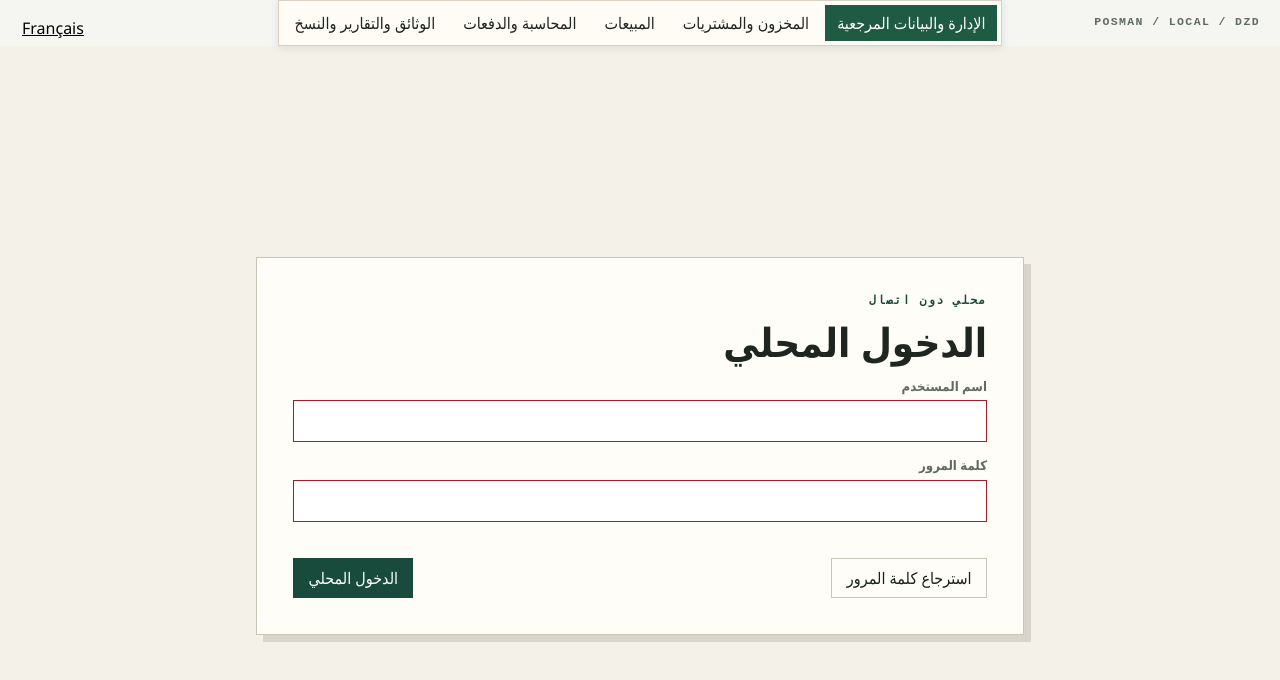
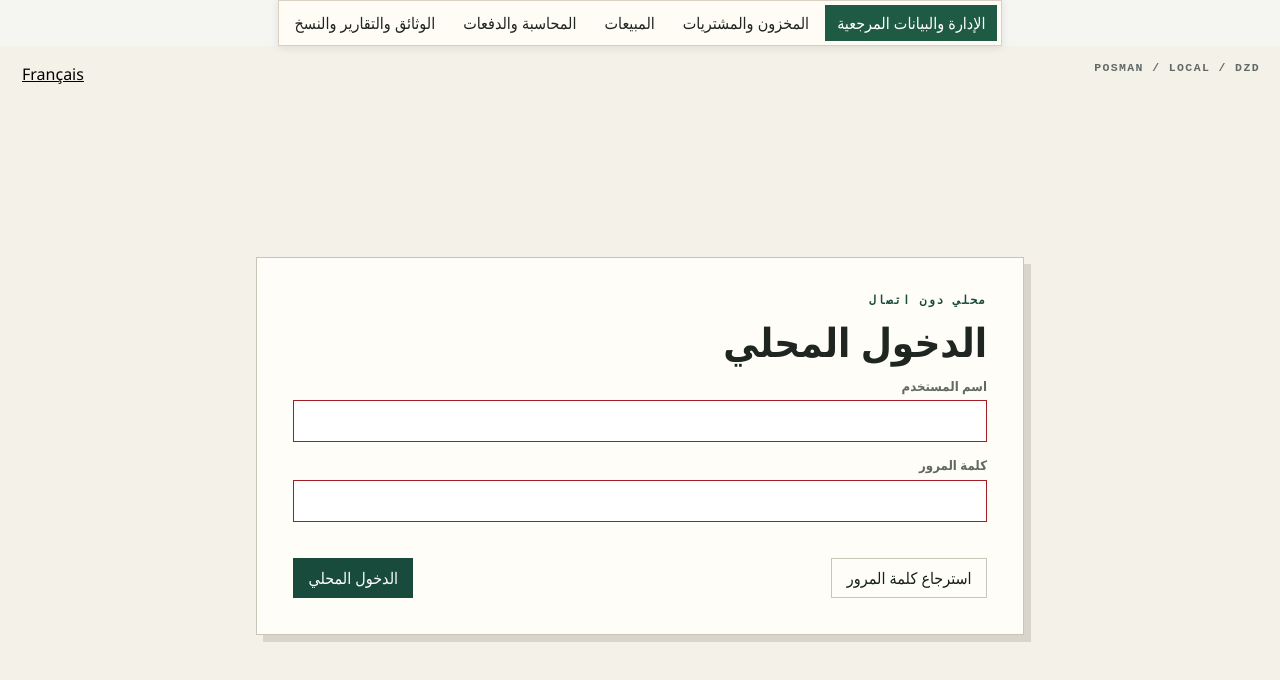
Before and after one commit to mohamed09090-xmd/posman-desktop, a React (Vite) app: page / in a window 1280 px wide. Shown: the top 680 px of the page. Built offline with nearby package versions, Linux system fonts and the light colour scheme.

Commit message:
test(phase09): repair browser and accessibility evidence

```diff
--- a/src/features/phase09/Phase09Workspace.tsx
+++ b/src/features/phase09/Phase09Workspace.tsx
@@ -57,7 +57,7 @@ export function Phase09Workspace({
         </div>
         <div className="phase09-hero__actions">
           <span className="phase09-offline-badge">OFFLINE · A4 · DZD</span>
-          {onLocaleChange ? <div className="phase09-locale" aria-label={copy.locale}>
+          {onLocaleChange ? <div className="phase09-locale" role="group" aria-label={copy.locale}>
             <button type="button" aria-pressed={locale === "ar-DZ"} onClick={() => onLocaleChange("ar-DZ")}>العربية</button>
             <button type="button" aria-pressed={locale === "fr-DZ"} onClick={() => onLocaleChange("fr-DZ")}>Français</button>
           </div> : null}
--- a/src/features/phase09/phase09.css
+++ b/src/features/phase09/phase09.css
@@ -527,3 +527,11 @@
   outline: 3px solid var(--color-focus, #1769aa);
   outline-offset: 2px;
 }
+
+/* After a verified restore the route returns to the local login view. Anchor
+ * its identity and locale controls to that view instead of the viewport so
+ * neither can sit behind the cross-phase switcher. */
+.p5-auth::before,
+.p5-auth__language {
+  position: absolute;
+}
```
Also changed, not shown: 2 other files (tests, documents, lock files or other folders).
